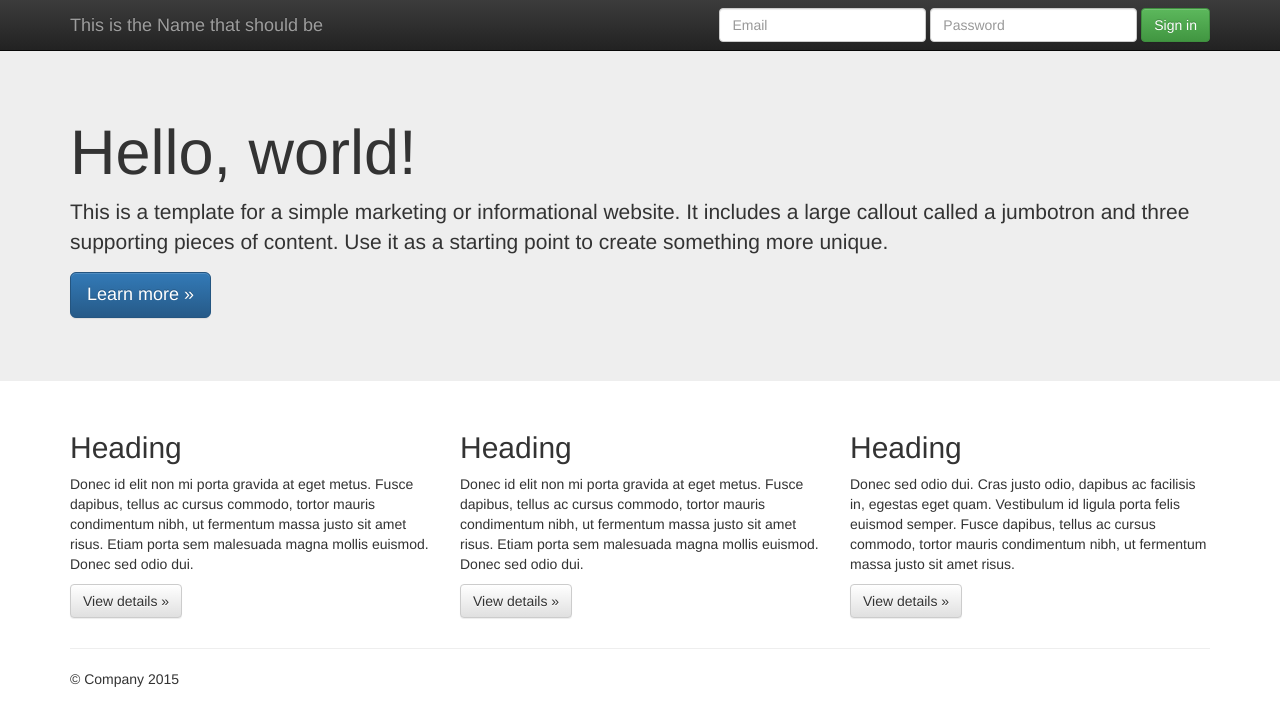
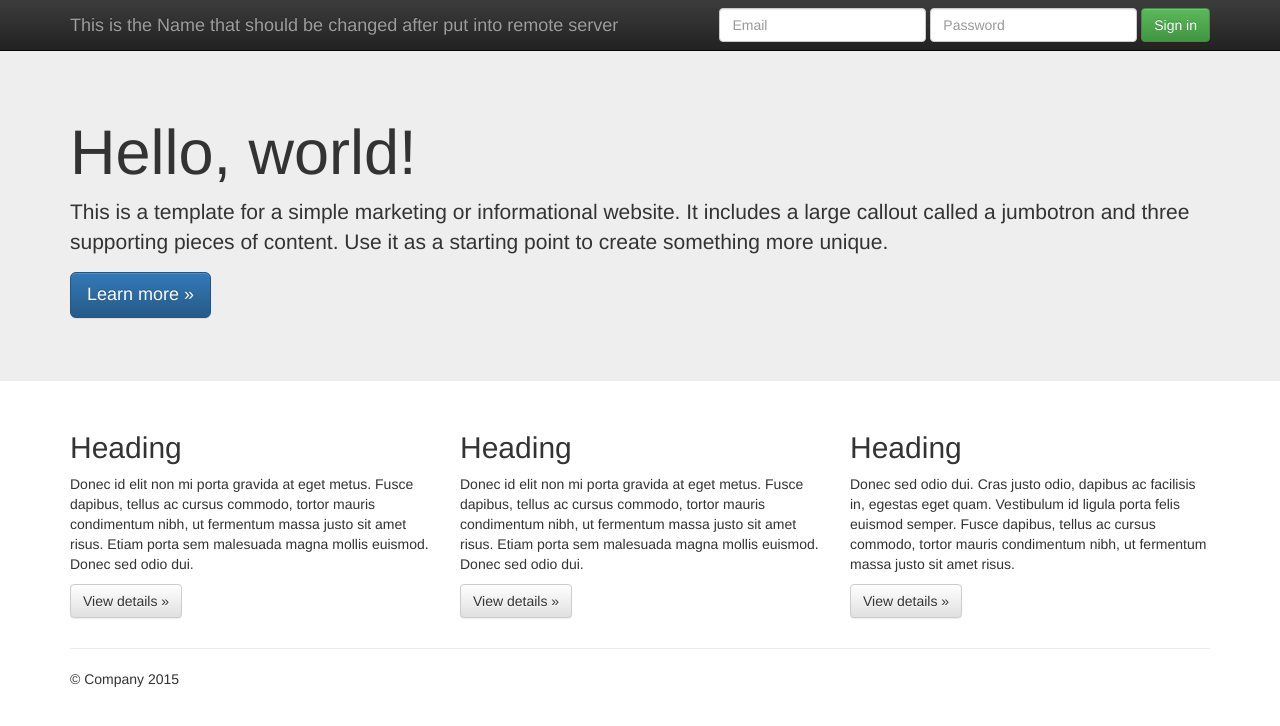
Before and after one commit to frankchaofengx/git_demo, a plain HTML site: page index.html in a window 1280 px wide. Drawn offline with nearby package versions, Linux system fonts and the light colour scheme.

Commit message:
this is commit after set up remote server

```diff
--- a/index.html
+++ b/index.html
@@ -36,7 +36,7 @@
             <span class="icon-bar"></span>
             <span class="icon-bar"></span>
           </button>
-          <a class="navbar-brand" href="#">This is the Name that should be</a>
+          <a class="navbar-brand" href="#">This is the Name that should be changed after put into remote server</a>
         </div>
         <div id="navbar" class="navbar-collapse collapse">
           <form class="navbar-form navbar-right" role="form">
```
Also changed, not shown: ToDo.txt.
